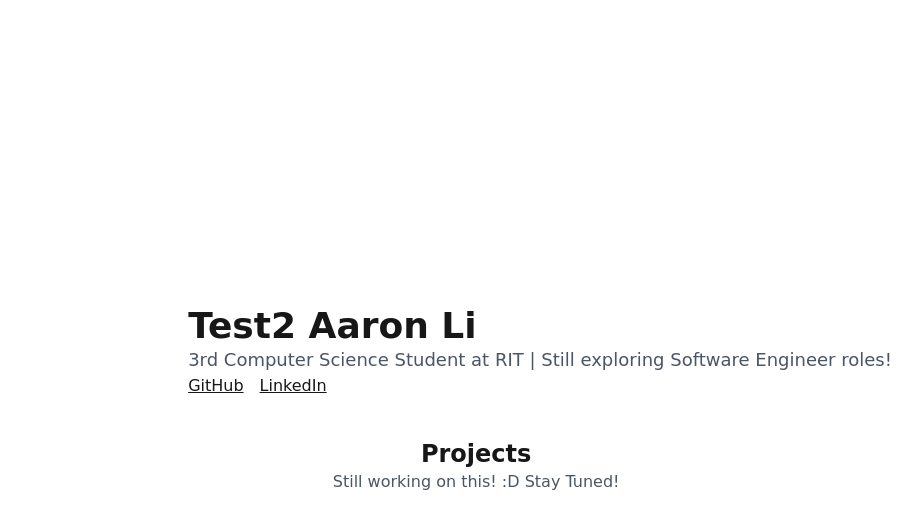
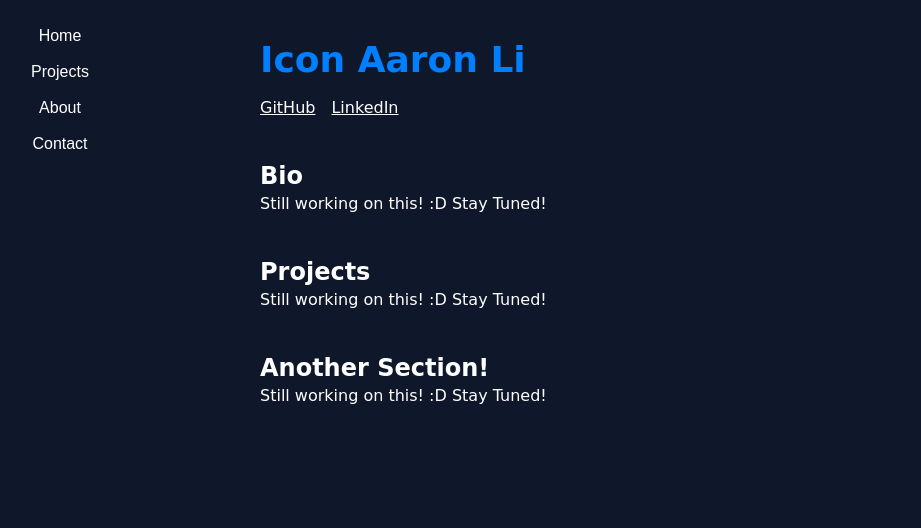
Before and after one commit to AAzurez/PersonalWebsite, a Next.js app: page / in a window 1280 px wide. Shown: the top 528 px of the page, without its empty margins (100-1021 px from the left). Built offline with nearby package versions, Linux system fonts and the light colour scheme.

Commit message:
Designed the website some more

```diff
--- a/app/page.tsx
+++ b/app/page.tsx
@@ -1,15 +1,27 @@
 export default function Home() {
   return (
-    <main className="flex flex-col items-center justify-center min-h-screen gap-6">
-      <div style={{ fontFamily: '"Comic Sans MS", "Comic Sans", cursive' }}>
-        <h1 className="text-4xl font-bold">Test2 Aaron Li</h1>
+    <div className="flex min-h-screen">
 
+      {/* Sidebar */}
+      <div className="w-1/4 bg-slate-900 text-white text-center p-6">
+        <ul className="space-y-3">
+          <li><a href="#" className="hover:text-blue-400">Home</a></li>
+          <li><a href="#projects" className="hover:text-blue-400">Projects</a></li>
+          <li><a href="#about" className="hover:text-blue-400">About</a></li>
+          <li><a href="#contact" className="hover:text-blue-400">Contact</a></li>
+        </ul>
+      </div>
 
-      <p className="text-lg text-gray-600">
-        3rd Computer Science Student at RIT | Still exploring Software Engineer roles!
-      </p>
+      {/* Main Content */}
+      <main className="w-3/4 flex flex-col bg-slate-900 gap-6 p-10">
 
-      <div className="flex gap-4">
+        <div style={{ fontFamily: '"Comic Sans MS", "Comic Sans", cursive'}}>
+
+          <h1 className="text-4xl text-[#007FFF] font-bold text-left">
+            Icon Aaron Li
+          </h1>
+
+          <div className="flex gap-4 justify text-white mt-4">
             <a href="https://github.com/AAzurez" className="underline">
               GitHub
             </a>
@@ -19,14 +31,31 @@ export default function Home() {
             </a>
           </div>
 
-      <section className="mt-10 max-w-xl text-center">
-        <h2 className="text-2xl font-semibold">Projects</h2>
-
-        <p className="text-gray-600">
+          <section id="projects" className="mt-10 max-w-xl text-left text-white">
+            <h2 className="text-2xl font-semibold">Bio</h2>
+            <p className="text-white">
               Still working on this! :D Stay Tuned!
             </p>
           </section>
+
+          <section id="projects" className="mt-10 max-w-xl text-left text-white">
+            <h2 className="text-2xl font-semibold">Projects</h2>
+            <p className="text-white">
+              Still working on this! :D Stay Tuned!
+            </p>
+          </section>
+
+          <section id="about" className="mt-10 max-w-xl text-left">
+            <h2 className="text-2xl font-semibold text-white">Another Section!</h2>
+            <p className="text-white">
+              Still working on this! :D Stay Tuned!
+            </p>
+          </section>
+
         </div>
+
       </main>
+
+    </div>
   );
 }
```
Lines whose indentation alone changed are shown as unchanged.
